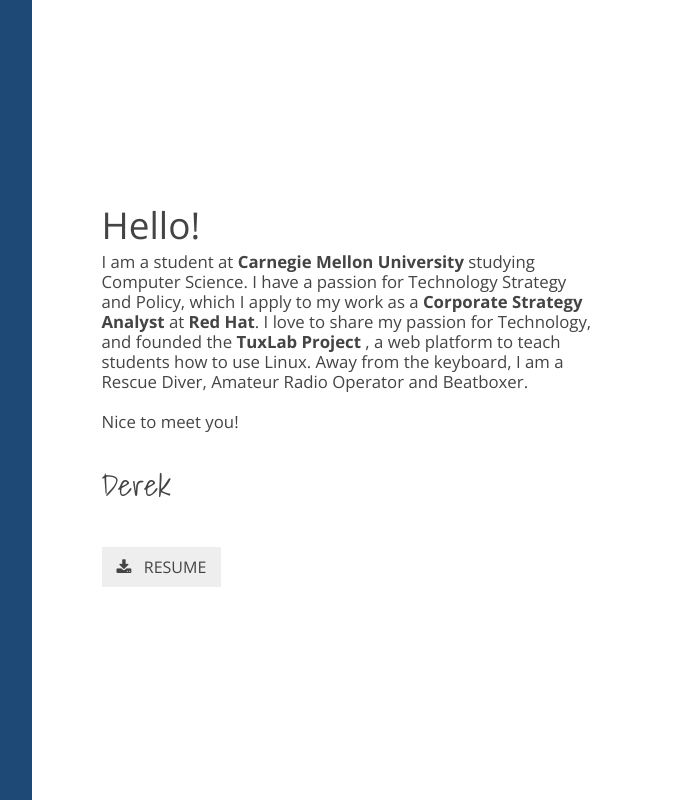
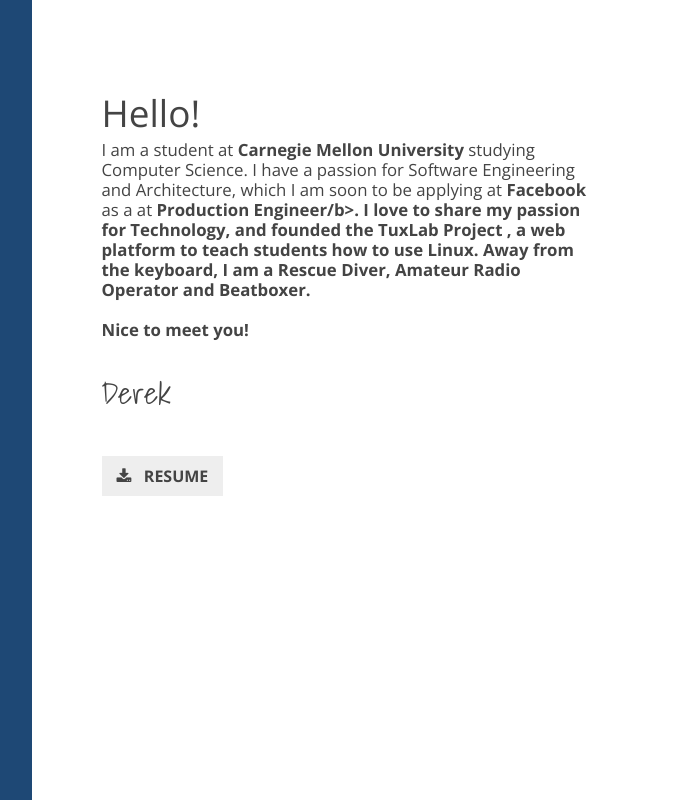
Before and after one commit to DerekTBrown/derektbrown.github.io, a website: page index.html in a window 1280 px wide. Shown: the full height of the page, 591-1280 px from the left. Drawn offline with nearby package versions, Linux system fonts and the light colour scheme.

Commit message:
Update index.html

```diff
--- a/index.html
+++ b/index.html
@@ -115,9 +115,9 @@
           <div>
             <h3>Hello!</h3>
             I am a student at <b>Carnegie Mellon University</b>
-            studying Computer Science.  I have a passion for Technology Strategy
-            and Policy, which I apply to my work as a <b> Corporate Strategy Analyst </b>
-            at <b>Red Hat</b>. I love to share my passion for Technology, and founded
+            studying Computer Science.  I have a passion for Software Engineering
+            and Architecture, which I am soon to be applying at <b> Facebook </b> as a
+            at <b>Production Engineer/b>. I love to share my passion for Technology, and founded
             the <b> TuxLab Project </b>, a web platform to teach students how
             to use Linux.  Away from the keyboard, I am a Rescue Diver, Amateur Radio Operator
             and Beatboxer.
```
